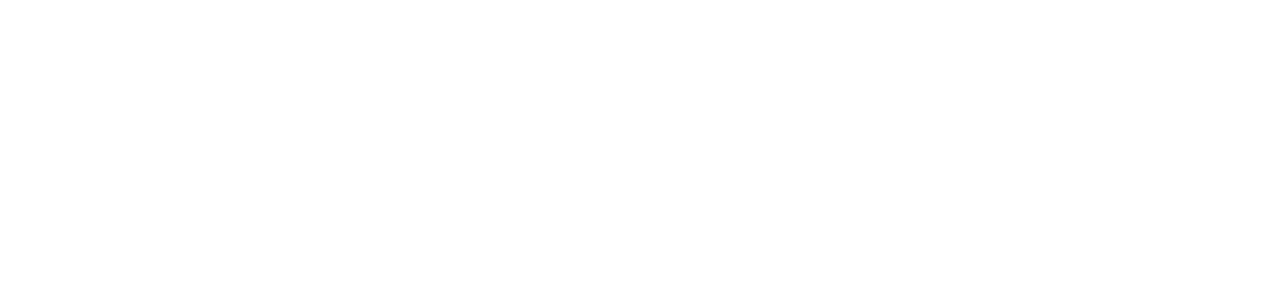
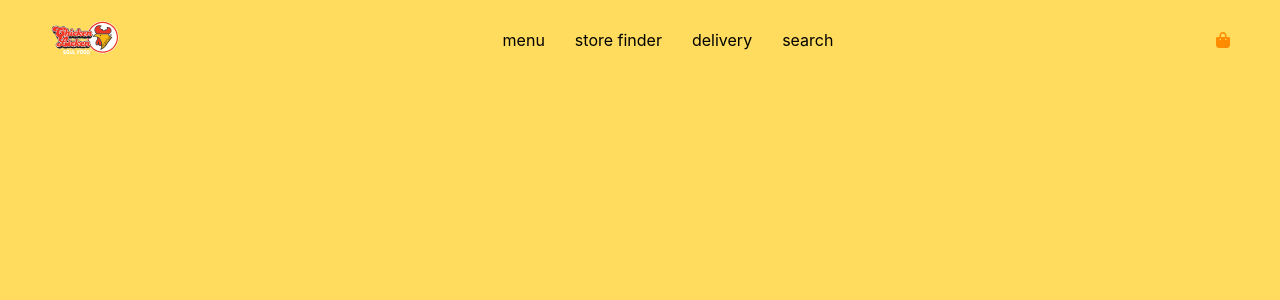
Before and after one commit to pandeypearl/chicken-licken, a React (Create React App) app in the folder client/: page / in a window 1280 px wide. Shown: the top 300 px of the page. Built offline with nearby package versions, Linux system fonts and the light colour scheme.

Commit message:
Top Navbar

```diff
--- a/client/package.json
+++ b/client/package.json
@@ -3,6 +3,10 @@
   "version": "0.1.0",
   "private": true,
   "dependencies": {
+    "@fortawesome/fontawesome-svg-core": "^6.5.1",
+    "@fortawesome/free-brands-svg-icons": "^6.5.1",
+    "@fortawesome/free-solid-svg-icons": "^6.5.1",
+    "@fortawesome/react-fontawesome": "^0.2.0",
     "@testing-library/jest-dom": "^5.17.0",
     "@testing-library/react": "^13.4.0",
     "@testing-library/user-event": "^13.5.0",
--- a/client/src/App.css
+++ /dev/null
@@ -1,38 +0,0 @@
-.App {
-  text-align: center;
-}
-
-.App-logo {
-  height: 40vmin;
-  pointer-events: none;
-}
-
-@media (prefers-reduced-motion: no-preference) {
-  .App-logo {
-    animation: App-logo-spin infinite 20s linear;
-  }
-}
-
-.App-header {
-  background-color: #282c34;
-  min-height: 100vh;
-  display: flex;
-  flex-direction: column;
-  align-items: center;
-  justify-content: center;
-  font-size: calc(10px + 2vmin);
-  color: white;
-}
-
-.App-link {
-  color: #61dafb;
-}
-
-@keyframes App-logo-spin {
-  from {
-    transform: rotate(0deg);
-  }
-  to {
-    transform: rotate(360deg);
-  }
-}
--- a/client/src/App.scss
+++ b/client/src/App.scss
@@ -16,6 +16,12 @@
 
 * {
     box-sizing: border-box;
+}
+
+html, body{
+    margin:0;
+    background: $mustard;
+    scroll-behavior: smooth;
 }
 
 /* SCROLLBAR */
--- a/client/src/components/Layout/index.js
+++ b/client/src/components/Layout/index.js
@@ -1,9 +1,11 @@
 import { Outlet } from 'react-router-dom';
+import TopNav from '../TopNav';
 import './index.scss';
 
 const Layout = () => {
     return (
         <div className='App'>
+            <TopNav />
             <div className='page'>
                 <Outlet />
             </div>
--- /dev/null
+++ b/client/src/components/TopNav/index.js
@@ -0,0 +1,32 @@
+import { Link,NavLink } from 'react-router-dom';
+import Logo from '../../assets/logo.svg';
+import { FontAwesomeIcon } from '@fortawesome/react-fontawesome';
+import {faBagShopping} from '@fortawesome/free-solid-svg-icons';
+import './index.scss';
+
+const TopNav = () => {
+
+    return (
+        <nav className='top-nav'>
+            <div>
+                <Link className='logo' to='/'>
+                    <img src={Logo} alt='Logo' />
+                </Link>
+            </div>
+
+            <div>
+                <NavLink exact='true' activeClassName='active' to='/'>menu</NavLink>
+                <NavLink exact='true' activeClassName='active' to='/'>store finder</NavLink>
+                <NavLink exact='true' activeClassName='active' to='/'>delivery</NavLink>
+                <NavLink exact='true' activeClassName='active' to='/'>search</NavLink>
+            </div>
+
+            <div>
+                <NavLink exact='true' activeClassName='active' to='/'><FontAwesomeIcon icon={faBagShopping} color='#FF8C00' /></NavLink>
+            </div>
+        </nav>
+    )
+
+}
+
+export default TopNav;
--- /dev/null
+++ b/client/src/components/TopNav/index.scss
@@ -0,0 +1,23 @@
+.top-nav{
+    display: flex;
+    justify-content: space-between;
+    color: black;
+    height: 80px;
+    align-items: center;
+    padding: 0 50px;
+
+    div{
+        display: flex;
+        gap: 30px;
+
+        a{
+            color: black;
+
+            img{
+                display: inline-block;
+                width: 70px;
+                height: auto;
+            }
+        }
+    }
+}
```
Also changed, not shown: client/src/assets/logo.svg (added), 1 other file (tests, documents, lock files or other folders).
